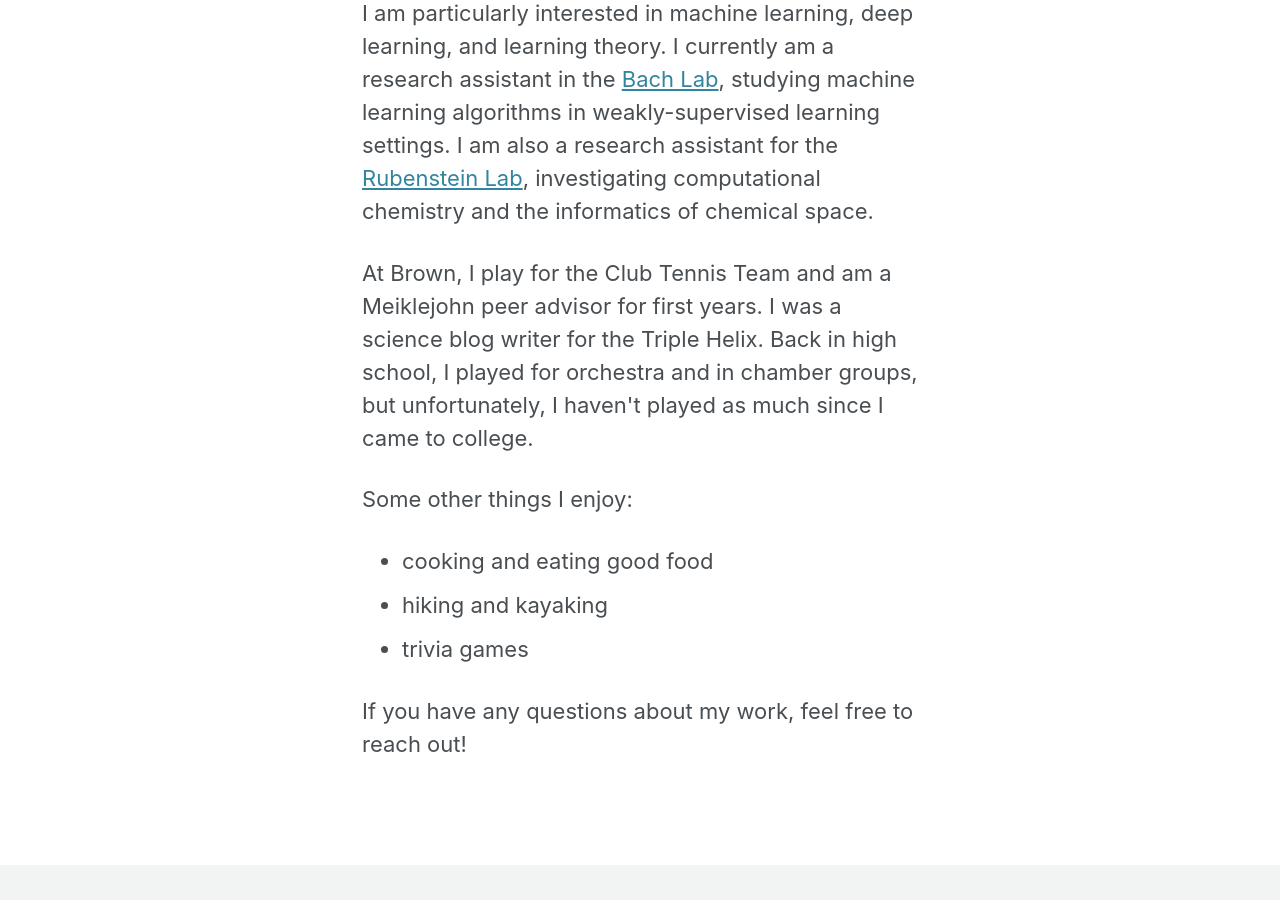
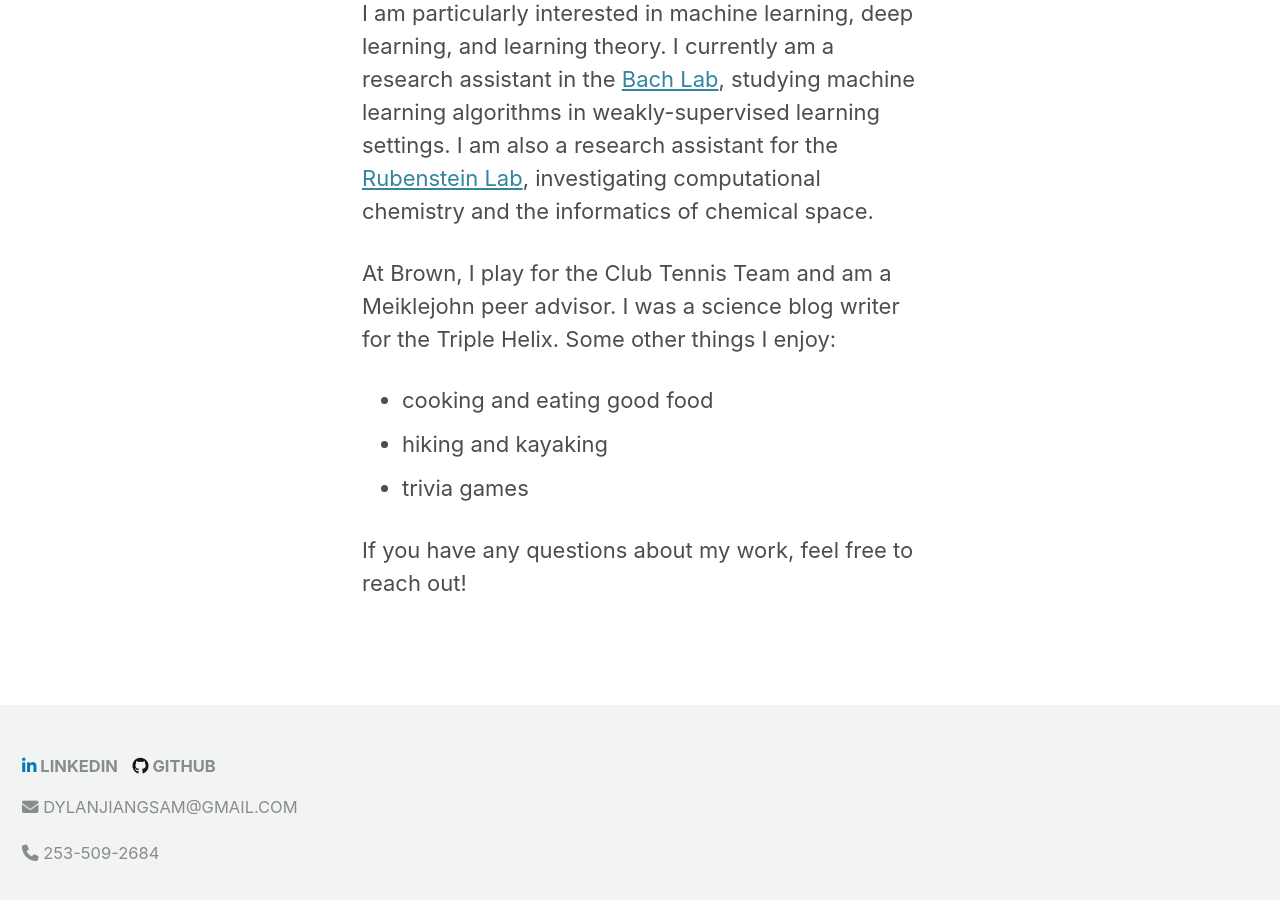
Before and after one commit to dsam99/dsam99.github.io, a Jekyll site: the page built from index.md, in a window 1280 px wide and 900 px high, scrolled down 551 px. Built offline with Jekyll 4.4.1, drawn with Linux system fonts in a browser that asks for light colours; cached includes are drawn as plain includes; nearby versions of some CDN libraries.

Commit message:
updated version of website fixing home page and migrating to dualboot

```diff
--- a/_layouts/home.html
+++ b/_layouts/home.html
@@ -24,11 +24,7 @@ layout: default
 	</p>
 
 	<p>
-		At Brown, I play for the Club Tennis Team and am a Meiklejohn peer
-		advisor for first years. I was a science blog writer for the Triple Helix. Back in high school, I played for orchestra and in chamber groups, but unfortunately, I haven't played as much since I came to college.
-	</p>
-
-	<p>
+		At Brown, I play for the Club Tennis Team and am a Meiklejohn peer advisor. I was a science blog writer for the Triple Helix.
 		Some other things I enjoy:
 		<ul>
 			<li> cooking and eating good food </li>
```
